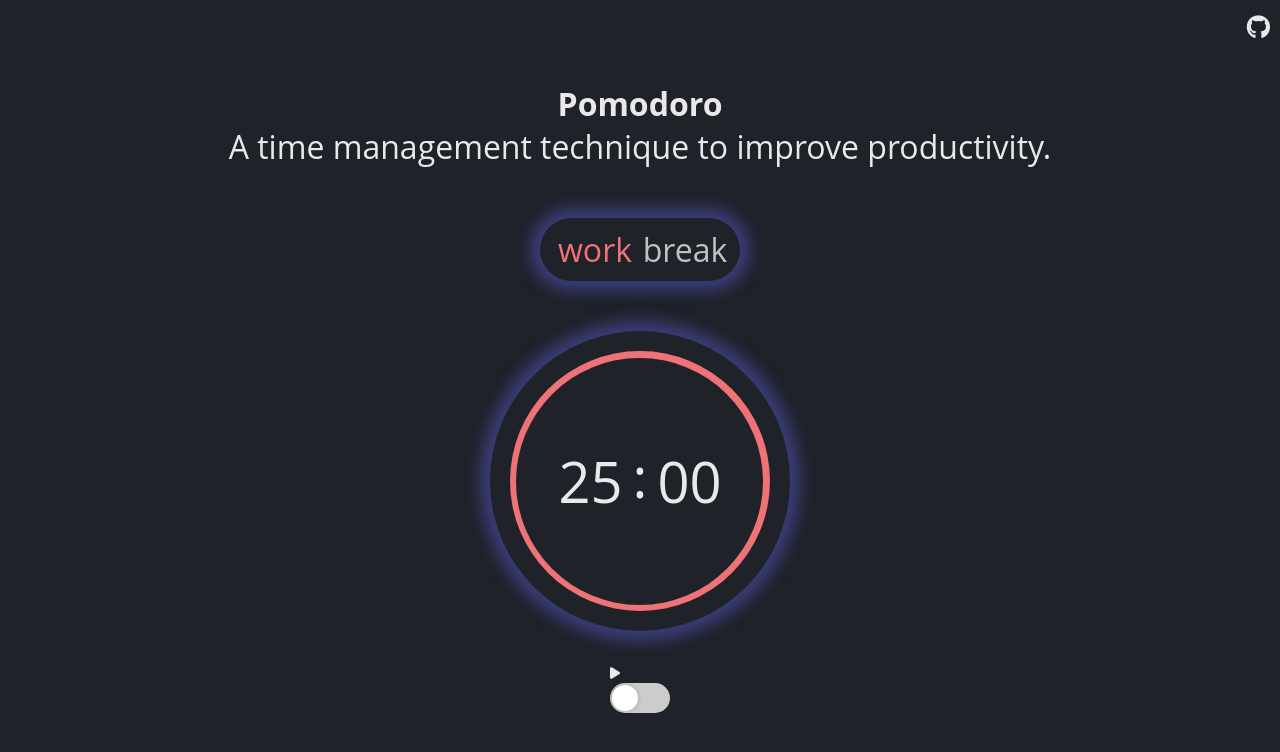
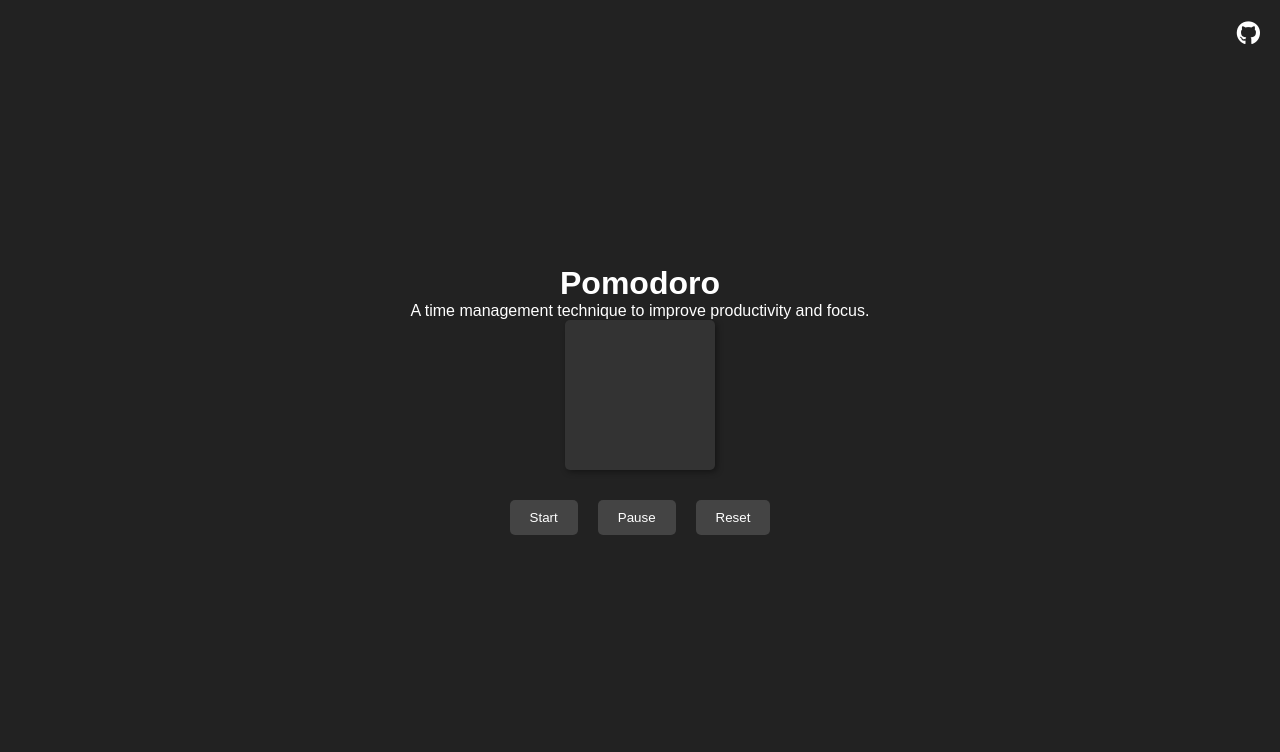
Before and after one commit to PiyushSingh3/Pomodoro, a plain HTML site: page index.html in a window 1280 px wide. Drawn offline with Linux system fonts and the light colour scheme.

Commit message:
added new fatures and UI
bug fixes
UI changes
added alarm

```diff
--- a/index.html
+++ b/index.html
@@ -1,57 +1,51 @@
 <!DOCTYPE html>
-<html lang="en">
+<html>
 <head>
-    <meta charset="UTF-8">
-    <meta http-equiv="X-UA-Compatible" content="IE=edge">
-    <meta name="viewport" content="width=device-width, initial-scale=1.0">
-    <title>POMODORO</title>
+	<title>Pomodoro</title>
     <!---font-->
     <link rel="preconnect" href="https://fonts.googleapis.com">
     <link rel="preconnect" href="https://fonts.gstatic.com" crossorigin>
     <link href="https://fonts.googleapis.com/css2?family=Poppins:wght@300&display=swap" rel="stylesheet">
 
-
     <!---icons-->
     <script src="https://kit.fontawesome.com/3aa164e975.js" crossorigin="anonymous"></script>
 
-    <!---css-->
-    <link rel= "stylesheet" href="./style.css">
-
+	<link rel="stylesheet" type="text/css" href="style.css">
 
 </head>
 <body>
-    <section>
+	<audio id="alarm" src="C:/Users/Piyush Singh/Documents/Pomodoro/blips.mp3"></audio>
+
 	<div class="container">
         <h1>Pomodoro</h1>
-            <p>A time management technique to improve productivity.</p>
-            <div class="painel">
-                <p id="work">work</p>
-                <p id="break">break</p>
+        <p>A time management technique to improve productivity and focus.</p>
+		<div class="clock">
+			<div class="flip-card">
+				<div class="flip-card-inner">
+					<div class="flip-card-front">
+						<div class="digit minutes"></div>
+						<div class="digit seconds"></div>
 					</div>
-
-            <div class="timer">
-                <div class="circle">
-                    <div class="time">
-                        <p id="minuts"></p>
-                        <p>:</p>
-                        <p id="seconds"></p>
+					<div class="flip-card-back">
+						<div class="digit minutes"></div>
+						<div class="digit seconds"></div>
 					</div>
 				</div>
 			</div>
-
+		</div>
 		<div class="controls">
-                <button id = "start" onclick="start()"><i class="fa-solid fa-play"></i> </button>
-                <a id = "reset" href="/"> <i class="fa-solid fa-arrow-rotate-right"></i> </a>
-                <a id="github-icon" href="https://github.com/PiyushSingh3"> <i class="fa-brands fa-github"></i></a>
-                <div class="toggle">
-                    <input type="checkbox" id="toggle-mode">
-                    <label class="toggle-label" for="toggle-mode"></label>
+			<button id="start">Start</button>
+			<button id="pause">Pause</button>
+			<button id="reset">Reset</button>
 		</div>
 	</div>
-        </div>
-    </section>
-        <!---script-->
-        <script src="./script.js"></script>
-
+	<!-- <div class="toggle-switch">
+		<label class="switch">
+			<input type="checkbox" id="theme-toggle">
+			<span class="slider round"></span>
+		</label>
+	</div> -->
+	<a id="github-icon" href="https://github.com/PiyushSingh3"> <i class="fa-brands fa-github"></i></a>
+	<script src="script.js"></script>
 </body>
 </html>
--- a/script.js
+++ b/script.js
@@ -1,89 +1,74 @@
-// Variables
-let worktitle = document.getElementById("work");
-let breaktitle = document.getElementById("break");
+const minutes = document.querySelector('.minutes');
+const seconds = document.querySelector('.seconds');
+const startButton = document.querySelector('#start');
+const pauseButton = document.querySelector('#pause');
+const resetButton = document.querySelector('#reset');
+const themeToggle = document.querySelector('#theme-toggle');
 
-let worktime = 25;
-let breaktime = 5;
+let intervalId;
+let isRunning = false;
+let timeRemaining = 3; // 25 minutes in seconds = 1500
 
-// Display
-window.onload = () => {
-    document.getElementById("minuts").innerHTML = worktime;
-    document.getElementById("seconds").innerHTML = "00";
+function updateClock() {
+  const min = Math.floor(timeRemaining / 60);
+  const sec = timeRemaining % 60;
+  minutes.textContent = min < 10 ? '0' + min : min;
+  seconds.textContent = sec < 10 ? '0' + sec : sec;
+}
 
-    worktitle.classList.add("active");
-};
+function startTimer() {
+  if (isRunning) return;
 
-// Start Timer
-function start() {
-    // Change button
-    document.getElementById("start").style.display = "none";
-    document.getElementById("reset").style.display = "block";
+  isRunning = true;
+  startButton.disabled = true;
+  pauseButton.disabled = false;
 
-    // Reset time
-    let countdownTime = (worktime * 60) - 1;
-    let breakCount = 0;
+  intervalId = setInterval(() => {
+    timeRemaining--;
+    updateClock();
 
-    // Countdown
-    let intervalID = setInterval(() => {
-        if (countdownTime === -1) {
-            clearInterval(intervalID);
-            // Start break or continue work
-            if (breakCount % 2 === 0) {
-                worktitle.classList.remove("active");
-                breaktitle.classList.add("active");
-                countdownTime = breaktime * 60;
-                updateDisplay(breaktime, 0);
-            } else {
-                breaktitle.classList.remove("active");
-                worktitle.classList.add("active");
-                countdownTime = worktime * 60;
-                updateDisplay(worktime, 0);
-            }
-            breakCount++;
-        } else {
-            let minutes = Math.floor(countdownTime / 60);
-            let secondsLeft = countdownTime % 60;
-            updateDisplay(minutes, secondsLeft);
-            countdownTime--;
-            if (countdownTime < 0) {
-                // call updateDisplay one more time with 0 minutes and 0 seconds
-                updateDisplay(0, 0);
-            }
+    if (timeRemaining === 0) {
+      clearInterval(intervalId);
+      isRunning = false;
+      startButton.disabled = false;
+      pauseButton.disabled = true;
+      timeRemaining = 1500;
+
+      // Play alarm sound
+      const alarmSound = document.getElementById('alarm');
+      alarmSound.play();
     }
   }, 1000);
-
-    // Call updateDisplay with 0 minutes and 0 seconds at the end of the timer
-    setTimeout(() => {
-        updateDisplay(0, 0);
-    }, (worktime + breaktime) * 60 * 1000);
-
-    // Helper function to update display
-    function updateDisplay(minutes, secondsLeft) {
-        document.getElementById("minuts").innerHTML = minutes;
-        document.getElementById("seconds").innerHTML = secondsLeft < 10 ? `0${secondsLeft}` : secondsLeft;
-    }
 }
 
-// Toggle Mode
-let toggle = document.getElementById("toggle-mode");
+function pauseTimer() {
+  if (!isRunning) return;
 
-toggle.addEventListener("click", function() {
-    let body = document.querySelector("body");
-    let controls = document.querySelector(".controls");
-    let timer = document.querySelector(".timer");
-    let painel = document.querySelector(".painel");
+  isRunning = false;
+  startButton.disabled = false;
+  pauseButton.disabled = true;
 
-    if (this.checked) {
-        // Dark mode
-        body.classList.add("dark-mode");
-        controls.style.backgroundColor = "var(--color-primery)";
-        timer.style.backgroundColor = "var(--color-primery)";
-        painel.style.backgroundColor = "var(--color-font)";
-    } else {
-        // Light mode
-        body.classList.remove("dark-mode");
-        controls.style.backgroundColor = "transparent";
-        timer.style.backgroundColor = "var(--color-secondary)";
-        painel.style.backgroundColor = "transparent";
+  clearInterval(intervalId);
 }
+
+function resetTimer() {
+  isRunning = false;
+  startButton.disabled = false;
+  pauseButton.disabled = true;
+  clearInterval(intervalId);
+  timeRemaining = 1500;
+  updateClock();
+
+    // Stop alarm sound
+    const alarmSound = document.getElementById('alarm');
+    alarmSound.pause();
+    alarmSound.currentTime = 0;
+}
+
+startButton.addEventListener('click', startTimer);
+pauseButton.addEventListener('click', pauseTimer);
+resetButton.addEventListener('click', resetTimer);
+
+themeToggle.addEventListener('change', () => {
+  document.body.classList.toggle('dark-theme');
 });
--- a/style.css
+++ b/style.css
@@ -1,221 +1,161 @@
-:root{
-    font-size: 62.5%; /*1rem = 16pixel*/
-
-    --color-primery: hsl(222, 14%, 14%) ;
-    --color-secondary: hsl(358, 78%, 69%);
-    --color-font: hsla(0, 0%, 100%, 0.902) ;
-
-    --color-shadow: hsl(235, 36%, 35%);
+* {
+	box-sizing: border-box;
+	margin: 0;
+	padding: 0;
 }
 
-* {
-        margin: 0;
-        padding: 0;
-        box-sizing: border-box;
-
-}
-
-html, body {
-    height: 100%;
-    background-color: var(--color-primery);
-    font-size: 1.6rem;
-    font-family: 'open sans',sans-serif;
-}
-
-p,
-i,
-h1{
-    color : var(--color-font)
-}
-
-p {
-    font-size: 3.2rem;
-}
-
-h1 {
-    font-size: 3.2rem;
-}
-
-/* ===CONTENT==*/
-
-section {
-    display: flex;
-    align-items: center;
-    height: 100%;
+body {
+	background-color: #222;
+	color: #fff;
+	font-family: Arial, sans-serif;
 }
 
 .container {
-    width: min(42.5 rem, 100%);
-    margin-inline: auto;
-    padding-inline: 2rem;
-    display: flex;
-    justify-content: center;
-    align-items: center;
-    flex-direction: column;
+	display: flex;
+	flex-direction: column;
+	align-items: center;
+	justify-content: center;
+	height: 100vh;
 }
 
-.painel
-{
-    display: grid;
-    grid-template-columns: 1fr 1fr;
-    text-align: center;
-    width: 20rem;
-    margin-block: 5rem;
-    padding: 1rem;
-    border-radius: 10rem;
-    -webkit-box-shadow: 0px 0px 15px 10px var(--color-shadow);
-    box-shadow: 0px 0px 15px 10px var(--color-shadow);
+.clock {
+	margin-bottom: 30px;
 }
 
-.painel p
-{
-    opacity: .8;
-    transition: 1s ease-in;
+.flip-card {
+	position: relative;
+	width: 150px;
+	height: 150px;
+	perspective: 200px;
 }
 
-.painel p.active
-{
-    opacity: 1;
-    color: var(--color-secondary);
+.flip-card-inner {
+	position: absolute;
+	width: 100%;
+	height: 100%;
+	text-align: center;
+	transform-style: preserve-3d;
+	transition: transform 0.5s;
 }
 
-.timer
-{
-    display: flex;
-    justify-content: center;
-    align-items: center;
-    width: 30rem;
-    height: 30rem;
-    border-radius:  50%;
-    -webkit-box-shadow: 0px 0px 15px 10px var(--color-shadow);
-    box-shadow: 0px 0px 15px 10px var(--color-shadow);
+/* .flip-card:hover .flip-card-inner {
+	transform: rotateY(180deg);
+} */
+
+.flip-card-front, .flip-card-back {
+	position: absolute;
+	width: 100%;
+	height: 100%;
+	backface-visibility: hidden;
+	display: flex;
+	flex-direction: column; /* Added */
+	align-items: center; /* Added */
+	justify-content: center; /* Added */
+	box-shadow: 2px 2px 6px rgba(0, 0, 0, 0.4);
+	border-radius: 5px;
 }
 
-.circle
-{
-    display: flex;
-    justify-content: center;
-    align-items: center;
-    width: 26rem;
-    height: 26rem;
-    border-radius:  50%;
-    background-color: var(--color-secondary);
-    position: relative;
+.flip-card-front {
+	background-color: #333;
+	transform: rotateY(0deg);
 }
 
-.circle::before
-{
-    content: " ";
-    position: absolute;
-    width: 95%;
-    height: 95%;
-    border-radius:  50%;
-    background-color: var(--color-primery);
+.flip-card-back {
+	background-color: #444;
+	transform: rotateY(180deg);
 }
 
-.time
-{
-    position: relative;
-    display: flex;
-    flex-direction: row;
+.digit {
+	font-size: 50px;
+	line-height: 60px;
+	font-weight: bold;
+	text-shadow: 1px 1px 2px rgba(0, 0, 0, 0.7);
 }
 
-.time p
-{
-    font-size: 5.6rem;
+.minutes {
+	margin-right: 5px;
 }
 
-.time p:nth-of-type(2)
-{
-    position: relative;
-    top: -.5rem;
-    margin-inline: 1rem;
+.controls {
+	display: flex;
+	align-items: center;
+	justify-content: center;
 }
 
-.controls
-{
-    margin-top: 3rem;
+button {
+	background-color: #444;
+	border: none;
+	color: #fff;
+	padding: 10px 20px;
+	margin: 0 10px;
+	border-radius: 5px;
+	cursor: pointer;
+	transition: background-color 0.2s;
 }
 
-.controls button
-{
-    border: none;
-    background-color: transparent;
-    cursor: pointer;
+button:hover {
+	background-color: #555;
 }
 
-.controls #reset
-{
-    display: none;
+.toggle-switch {
+	position: absolute;
+	top: 20px;
+	right: 20px;
 }
 
 #github-icon {
     position: absolute;
-    top: 10px;
-    right: 10px;
+    top: 20px;
+    right: 20px;
+    position: absolute;
     font-size: 24px;
-    color: #333;
+    color: #ffffff;
 }
 
-#toggle-mode {
-    position: absolute;
-    top: 10px;
-    right: 10px;
-    width: 40px;
-    height: 20px;
-    display: none;
+/* #github-icon i {
+    font-size: 24px;
+} */
+
+.switch input {
+	display: none;
 }
 
-.toggle-label {
-    position: relative;
-    display: inline-block;
-    width: 60px;
-    height: 30px;
+.slider {
+	position: absolute;
+	cursor: pointer;
+	top: 0;
+	left: 0;
+	right: 0;
+	bottom: 0;
+	background-color: #ccc;
+	transition: 0.2s;
+	border-radius: 34px;
 }
 
-.toggle-label:before {
-    content: "";
-    display: block;
-    position: absolute;
-    top: 0;
-    left: 0;
-    width: 100%;
-    height: 100%;
-    border-radius: 15px;
-    background-color: #ccc;
+.slider:before {
+	position: absolute;
+	content: "";
+	height: 26px;
+	width: 26px;
+	left: 4px;
+	bottom: 4px;
+	background-color: #fff;
+	transition: 0.2s;
+	border-radius: 50%;
 }
 
-.toggle-label:after {
-    content: "";
-    display: block;
-    position: absolute;
-    top: 2px;
-    left: 2px;
-    width: 26px;
-    height: 26px;
-    border-radius: 50%;
-    background-color: #fff;
-    box-shadow: 0 0 5px rgba(0, 0, 0, 0.2);
-    transition: all 0.3s ease-in-out;
+input:checked + .slider {
+	background-color: #2196F3;
 }
 
-#toggle-mode:checked + .toggle-label:before {
-    background-color: #0c0c0c;
+input:focus + .slider {
+	box-shadow: 0 0 1px #2196F3;
 }
 
-#toggle-mode:checked + .toggle-label:after {
-    transform: translateX(20px);
+input:checked + .slider:before {
+	transform: translateX(26px);
 }
 
-
-/* Light theme */
-/* body {
-    background-color: #f2f2f2;
-    color: #333;
-  } */
-
-  /* Dark theme */
-  /* body.dark-mode {
-    background-color: #333;
-    color: #f2f2f2;
-  } */
+.slider.round {
+	border-radius: 34px;
+}
```
Also changed, not shown: 1 other file. Lines whose indentation alone changed are shown as unchanged.
